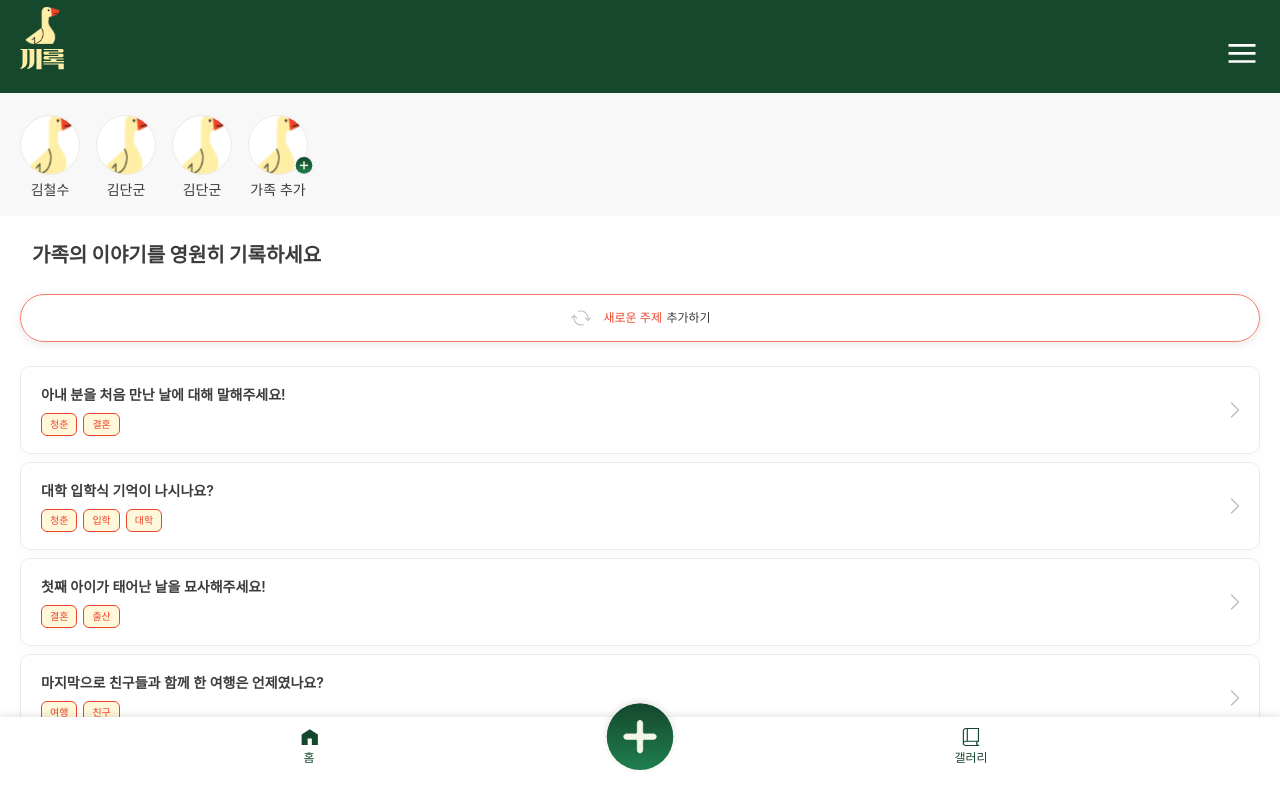
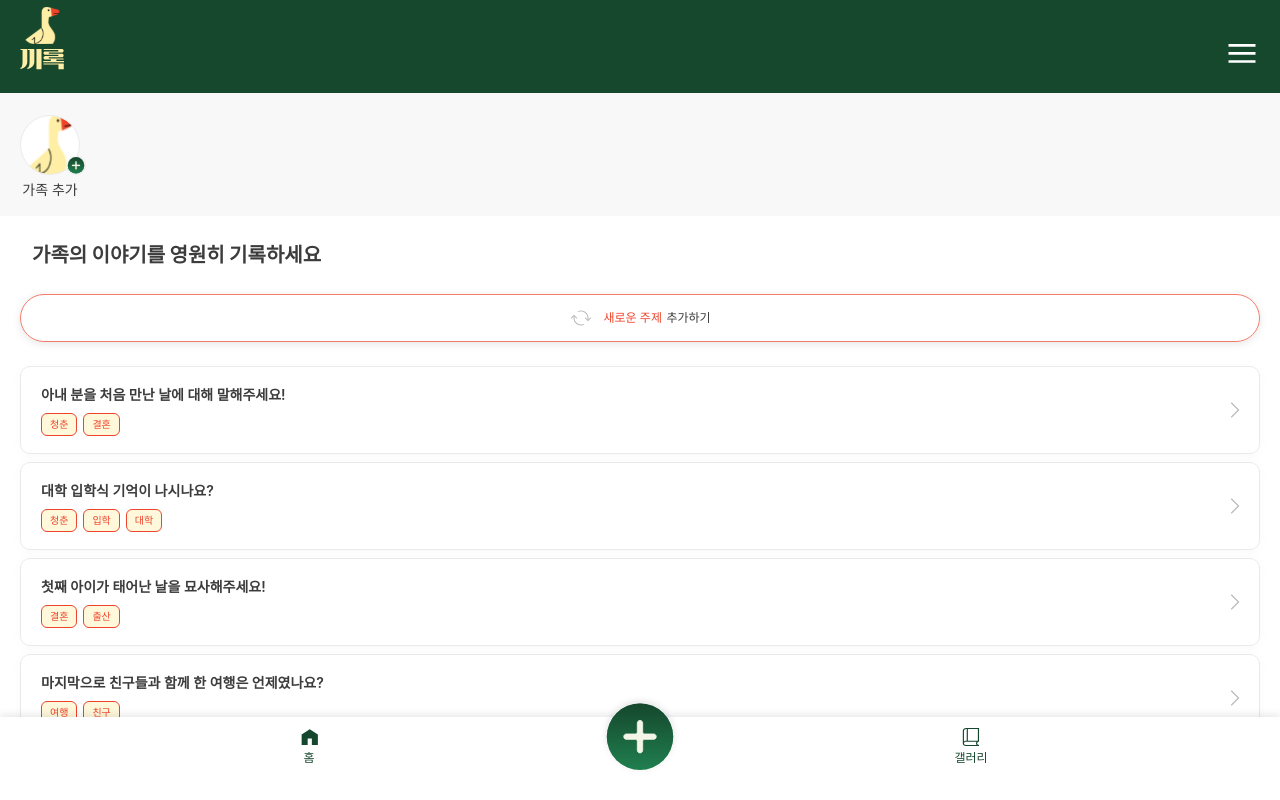
Before and after one commit to SPARCS-Service-Hackathon-2024/A12-Frontend, a Next.js app: page /home in a window 1280 px wide. Built offline with nearby package versions, Linux system fonts and the light colour scheme.

Commit message:
✨ family member 받아오기

```diff
--- a/src/pageComponents/Home/FamilyMembers.tsx
+++ b/src/pageComponents/Home/FamilyMembers.tsx
@@ -22,9 +22,10 @@ function FamilyMembers({
       width={"100%"}
       wrap={"nowrap"}
     >
-      {familyMembers.map((familyMember, idx) => (
-        <Member key={idx} user={familyMember} />
-      ))}
+      {familyMembers &&
+        familyMembers.map((familyMember, idx) => (
+          <Member key={idx} user={familyMember} />
+        ))}
 
       <Flex
         display={"inline-flex"}
--- a/src/pageComponents/Home/Home.tsx
+++ b/src/pageComponents/Home/Home.tsx
@@ -1,13 +1,42 @@
 import { Box, Text } from "@chakra-ui/react";
+import { useRouter } from "next/router";
+
 import FamilyMembers from "./FamilyMembers";
 import StoryTopic from "./StoryTopic";
+import { useEffect, useState } from "react";
+import axios from "axios";
 
 export interface HomeProps {}
 
 function Home({}: HomeProps) {
+  const router = useRouter();
+
+  const familyName = router.query.familyName;
+
+  const [userNames, setUserNames] = useState<string[]>([]);
+
+  useEffect(() => {
+    const loadMembers = async () => {
+      const { data } = await axios.post(
+        "/get_all_user_in_family",
+        {
+          familyName,
+        }
+      );
+
+      setUserNames(
+        data.userNames.map((userName: string) => ({
+          name: userName,
+        }))
+      );
+    };
+
+    if (familyName) loadMembers();
+  }, [familyName]);
+
   return (
     <Box h={"100%"} overflow={"scroll"} pb={"24px"}>
-      <FamilyMembers familyMembers={members as any} />
+      <FamilyMembers familyMembers={userNames as any} />
       <Text
         fontSize={"20px"}
         fontWeight={800}
--- a/src/pageComponents/Home/Member.tsx
+++ b/src/pageComponents/Home/Member.tsx
@@ -17,7 +17,7 @@ function Member({ user }: MemberProps) {
       marginRight={"16px"}
     >
       <DefaultAvatar width={"60px"} height={"60px"} />
-      <Text fontSize={"14px"}>{user.name}</Text>
+      <Text fontSize={"14px"}>{user?.name}</Text>
     </Flex>
   );
 }
```
